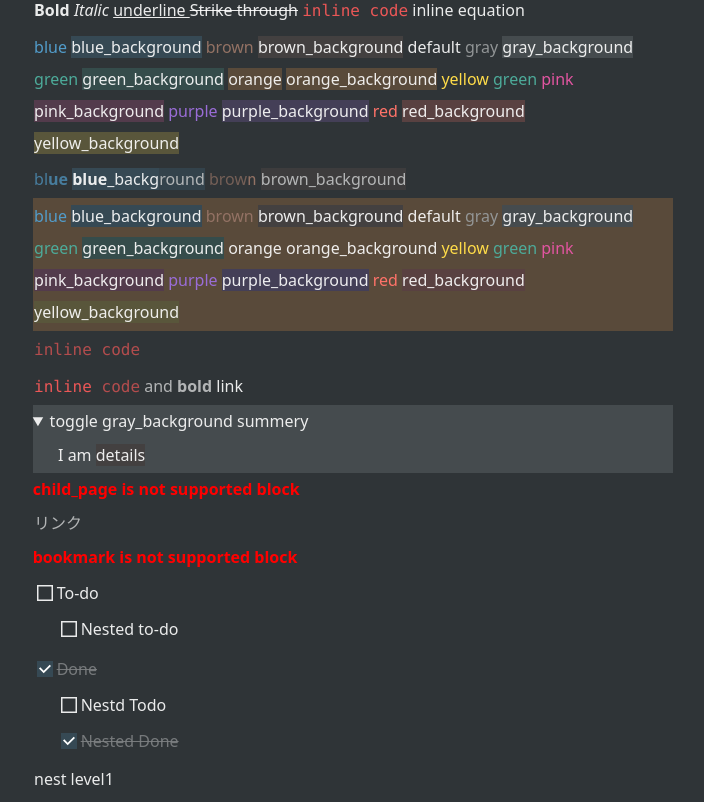
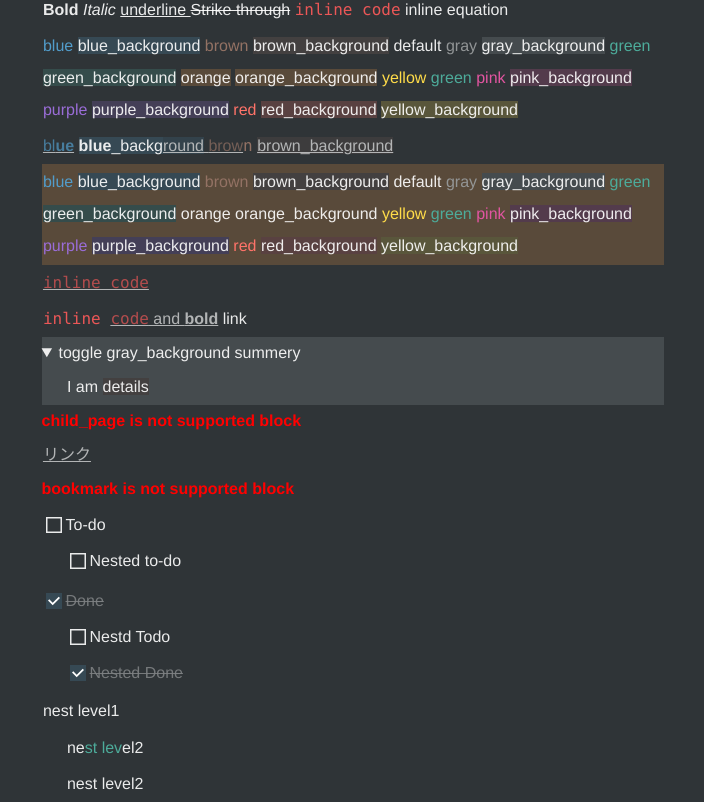
Before and after one commit to udus122/udlog, a Next.js app: page /design_sample in a window 1280 px wide. Shown: the part 1198-2000 px from the top of the page, without its empty margins (287-991 px from the left). Built offline with nearby package versions, Linux system fonts and the light colour scheme.

Commit message:
feat: リンクにアンダーラインを追加

```diff
--- a/src/styles/globals.css
+++ b/src/styles/globals.css
@@ -13,6 +13,7 @@
     background-color: var(--color_default_background);
     line-height: 2;
     fill: currentColor;
+    font-family: var(--font-sans);
   }
 
   p {
@@ -20,11 +21,12 @@
     padding: 1px;
   }
 
-  summary > h1,
-  summary > h2,
-  summary > h3 {
+  summary>h1,
+  summary>h2,
+  summary>h3 {
     display: inline-block;
   }
+
   ol,
   ul,
   menu {
@@ -39,13 +41,13 @@
     display: grid;
     grid-template-columns: 1fr minmax(auto, 70ch) 1fr;
     column-gap: 1.5rem;
+  }
 
-    & > * {
-      grid-column: 2;
-    }
+  .layout-article>* {
+    grid-column: 2;
+  }
 
-    & .full-bleed {
-      grid-column: 1/4;
-    }
+  .layout-article .full-bleed {
+    grid-column: 1/4;
   }
 }
--- a/src/styles/notion/block.css
+++ b/src/styles/notion/block.css
@@ -17,6 +17,7 @@
   color: inherit;
   opacity: 0.7;
   transition: border-color 0.1s ease-in, opacity 0.1s ease-in;
+  text-decoration-line: underline;
 }
 
 .notion_link:hover {
--- a/src/styles/notion/page.css
+++ b/src/styles/notion/page.css
@@ -1,3 +1,9 @@
+:root {
+  --page_cover_height: 30vh;
+  --page_cover_image_object-fit: cover;
+  --page-title-size: 2.5rem;
+}
+
 .notion_page_cover {
   position: relative;
   display: flex;
--- a/src/styles/variables.css
+++ b/src/styles/variables.css
@@ -1,16 +1,4 @@
 :root {
-  --page_cover_height: 30vh;
-  --page_cover_image_object-fit: cover;
-  --page-title-size: 2.5rem;
-
-  --heading-size: 1rem;
-  --heading-weight: 600;
-  --heading1-size: calc(var(--heading-size) * 1.875);
-  --heading2-size: calc(var(--heading-size) * 1.5);
-  --heading3-size: calc(var(--heading-size) * 1.25);
-  --heading4-size: calc(var(--heading-size) * 1);
-  --heading5-size: calc(var(--heading-size) * 0.8125);
-
   --ratio: 1.5;
   --s-6: calc(var(--s-5) / var(--ratio));
   --s-5: calc(var(--s-4) / var(--ratio));
@@ -25,4 +13,15 @@
   --s4: calc(var(--s3) * var(--ratio));
   --s5: calc(var(--s4) * var(--ratio));
   --s6: calc(var(--s5) * var(--ratio));
+
+  --font-sans: "Helvetica Neue", "Helvetica", "Hiragino Sans", "Hiragino Kaku Gothic ProN", "Arial", "Yu Gothic", "Meiryo", sans-serif;
+  --font-serif: "Times New Roman", "YuMincho", "Hiragino Mincho ProN", "Yu Mincho", "MS PMincho", serif;
+
+  --heading-size: var(--s0);
+  --heading1-size: calc(var(--heading-size) * 1.875);
+  --heading2-size: calc(var(--heading-size) * 1.5);
+  --heading3-size: calc(var(--heading-size) * 1.25);
+  --heading4-size: calc(var(--heading-size) * 1);
+  --heading5-size: calc(var(--heading-size) * 0.8125);
+  --heading-weight: 600;
 }
```
